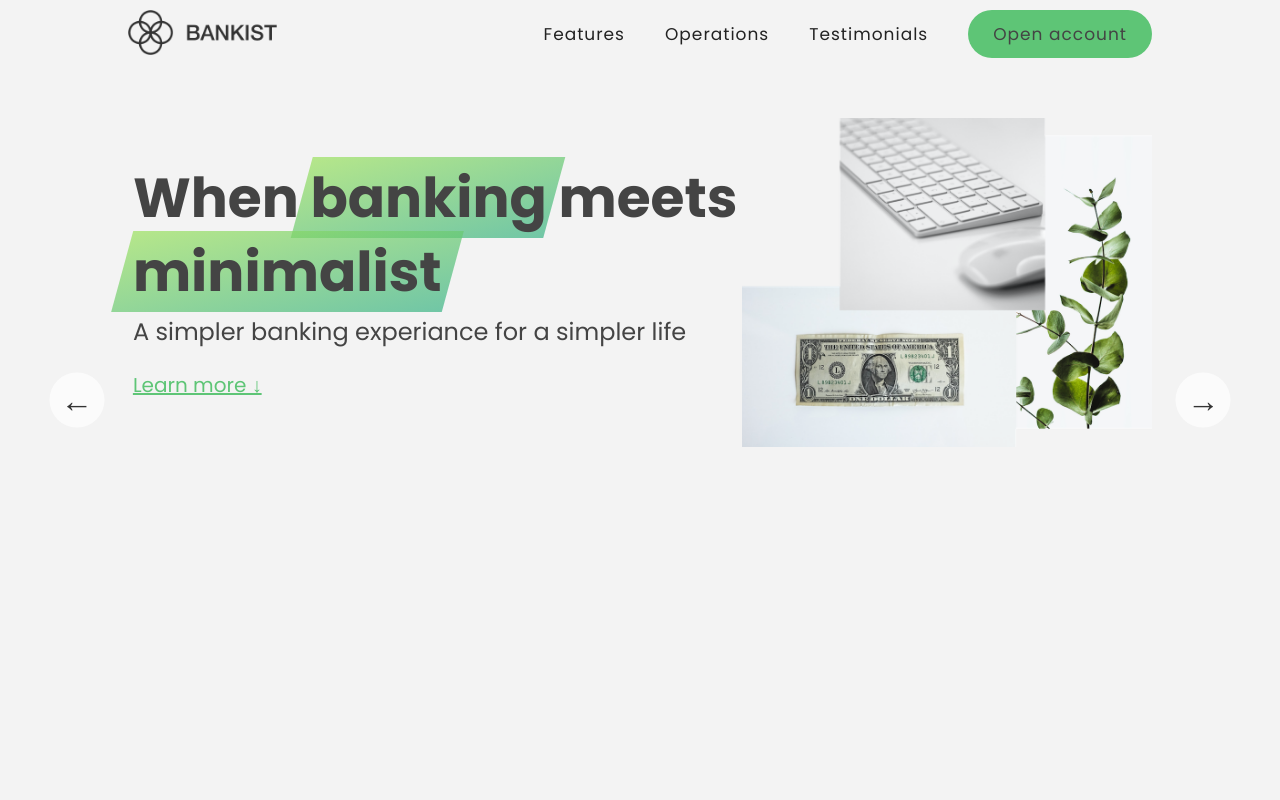
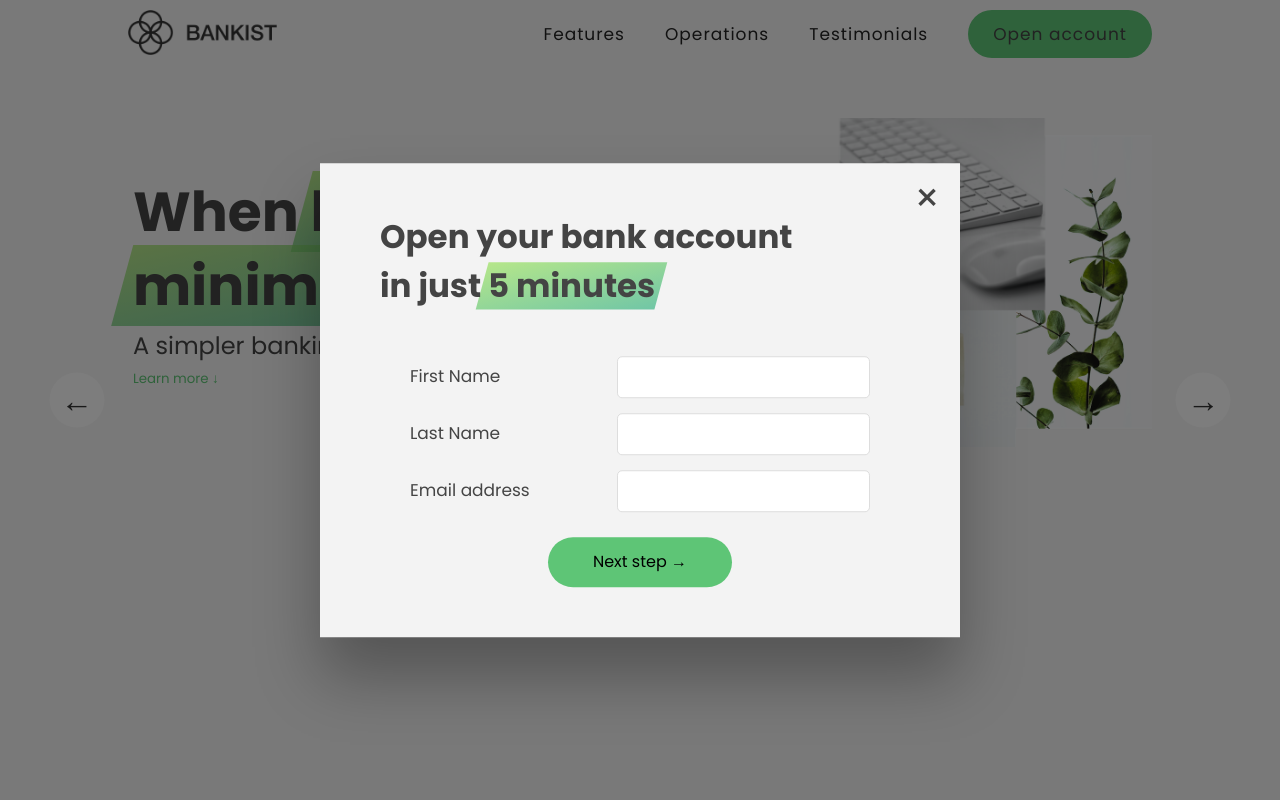
Before and after one commit to FayzullayevImomali/BankwebApp, a plain HTML site: page index.html in a window 1280 px wide. Both pictures are taken after a click on the link "Open account". Shown: the top 800 px of the page. Drawn offline with Linux system fonts and the light colour scheme.

Commit message:
select , get attribut, clasList

```diff
--- a/css/style.css
+++ b/css/style.css
@@ -549,3 +549,89 @@ button:focus {
 .footer__copyright {
     font-size: 1.4rem;
 }
+
+.modal {
+    position: fixed;
+    top: 50%;
+    left: 50%;
+    transform: translate(-50%, -50%);
+    max-width: 60rem;
+    background-color: #f3f3f3;
+    padding: 5rem 6rem;
+    box-shadow: 0 4rem 6rem rgba(0, 0, 0, 0.3);
+    z-index: 1000;
+    transition: all 0.5s;
+}
+
+.overlay {
+    position: fixed;
+    top: 0;
+    left: 0;
+    width: 100%;
+    height: 100%;
+    background-color: rgba(0, 0, 0, 0.5);
+    backdrop-filter: blue(4px);
+    z-index: 100;
+    transition: all 0.5s;
+}
+
+.modal__header {
+    font-size: 3.25rem;
+    margin-bottom: 4.5rem;
+    line-height: 1.5;
+}
+
+.modal__form {
+    margin: 0 3rem;
+    display: grid;
+    grid-template-columns: 1fr 1fr;
+    align-items: center;
+    gap: 1.5rem;
+}
+
+.modal__form label {
+    font-size: 1.7rem;
+   font-weight: 500;
+}
+
+
+.modal__form input {
+    font-size: 1.7rem;
+    padding: 1rem 1.5rem;
+    border: 1px solid #ddd;
+    border-radius: 0.5rem;
+}
+
+.modal__form button {
+    grid-column: 1 / span 2;
+    justify-self: center;
+    margin-top: 1rem;
+}
+
+.btn--close-modal {
+    font-family: inherit;
+    color: inherit;
+    position: absolute;
+    top: 0.5rem;
+    right: 2rem;
+    font-size: 4rem;
+    cursor: pointer;
+    border: none;
+    background: none;
+}
+
+.hidden {
+    visibility: hidden;
+    opacity: 0;
+}
+
+.cookie-message {
+    display: flex;
+    align-items: center;
+    justify-content: center;
+    width: 100%;
+    background-color: #fff;
+    color: #bbb;
+    font-size: 1.5rem;
+    font-weight: 400;
+}
--- a/index.html
+++ b/index.html
@@ -12,12 +12,12 @@
     <header class="header">
         <div class="container">
             <nav class="navbar">
-                <img src="img/logo.png" class="bank__logo" alt="Bankist logotip">
+                <img src="img/logo.png" class="bank__logo" designer="Imomali" alt="Bankist logotip">
                 <ul class="navbar__list">
                     <li class="nav__item"><a href="#" class="nav__links">Features</a></li>
                     <li class="nav__item"><a href="#" class="nav__links">Operations</a></li>
                     <li class="nav__item"><a href="#" class="nav__links">Testimonials</a></li>
-                    <li class="nav__item"><a href="#" class="nav__links nav__links--btn">Open account</a></li>
+                    <li class="nav__item"><a href="#" class="nav__links nav__links--btn btn--show-modal">Open account</a></li>
                 </ul>
             </nav>
         </div>
@@ -33,9 +33,9 @@
                         <span class="highlight">minimalist</span>
                     </h1>
                     <h4>A simpler banking experiance for a simpler life</h4>
-                    <button class="btn--text btn-scroll-to">Learn more &DownArrow;</button>
+                    <button class="btn--text btn--scroll-to">Learn more &DownArrow;</button>
                 </div>
-                <img src="img/hero.png" class="header__img" alt="Minimalist bank items">
+                <img src="img/hero.png" class="header__img" data-version-number="3.0" alt="Minimalist bank items">
             </div>
         </div>
     </header>
--- a/js/script.js
+++ b/js/script.js
@@ -0,0 +1,137 @@
+const modal = document.querySelector('.modal');
+const overlay = document.querySelector('.overlay');
+const btnCloseModal = document.querySelector('.btn--close-modal');
+const btnOpenModal = document.querySelectorAll('.btn--show-modal');
+console.log(btnOpenModal);
+
+
+const openModal = function() {
+    modal.classList.remove('hidden');
+    overlay.classList.remove('hidden');
+}
+
+const closeModal =  function () {
+    modal.classList.add('hidden');
+    overlay.classList.add('hidden');
+}
+
+btnOpenModal.forEach(btn=> btn.addEventListener('click', openModal));
+btnCloseModal.addEventListener('click', closeModal);
+overlay.addEventListener('click', btnCloseModal);
+
+document.addEventListener('keydown', function(e){
+    if(e.key === 'Escape' && !modal.classList.contains('hidden')) {
+    closeModal();
+    }
+});
+
+const btnScrollTo = document.querySelector('.btn--scroll-to');
+
+const section1 = document.querySelector('#section--1');
+
+btnScrollTo.addEventListener('click', function(e) {
+    const s1coords = section1.getBoundingClientRect();
+    console.log(s1coords);
+});
+
+
+//////////////////////////////////
+/////////////////////////////////
+
+// console.log(document.documentElement);
+// console.log(document.head);
+// console.log(document.body);
+// const allSections = document.querySelectorAll('.section');
+// console.log(allSections);
+
+// const section1 = document.getElementById('section--1');
+// const btn = document.getElementsByClassName('btn');
+// console.log(btn);
+
+
+//                             Creating elements
+
+//.insertAdjacentHTML;
+
+const header = document.querySelector('.header');
+const message = document.createElement('div');
+message.classList.add('cookie-message');
+// message.textContent = `We use cookies for improved functionality and analytics`;
+
+message.innerHTML =  `We use cookies for improved functionality and analytics.
+<button class="btn btn--close-cookie">Got it!</button>`;
+
+//header.prepend(message);
+// header.append(message);
+// prepend() method inserts a set of node objects or string objects before the
+// first child of the element
+
+//append() method inserts a set of node objects or string objects after the last
+// child
+
+//header.append(message.cloneNode(true)); // => this is copy of the element
+
+// header.before(message); // inserts element before that selectrd element
+
+//eader.after(message); // inserts element after that selectrd element
+
+
+//                                  Delete elements
+
+// document.querySelector('.btn--close-cookie').
+// addEventListener('click', function() {
+//     //message.remove()
+//     message.parentElement.removeChild(message);
+// });
+
+// console.log(message.parentElement);
+// console.log(btnCloseModal.parentElement);
+
+//                                Styles
+
+message.style.backgroundColor = '#37383d';
+message.style.width = '120%';
+
+console.log(message.style.height); //This NOT work!
+
+console.log(getComputedStyle(message).color);
+console.log(getComputedStyle(message).height);
+
+const increaseHeight = message.style.height =
+Number.parseFloat(getComputedStyle(message).height, 10) + 40 + 'px';
+
+console.log(increaseHeight);
+
+//                       Changing style.css form JS
+
+// document.documentElement.style.setProperty('--color-primary', 'orangered');
+
+//                               Attributes
+
+
+const logo = document.querySelector('.bank__logo');
+
+console.log(logo.alt);
+console.log(logo.src);
+console.log(logo.className);
+
+console.log(logo.getAttribute('designer'));
+
+console.log(logo.getAttribute('src'));
+
+const link = document.querySelector('.nav__links--btn');
+console.log(link.getAttribute('href'));
+
+//                             Date atributes
+
+const headerImg = document.querySelector('.header__img');
+
+console.log(headerImg.dataset.versionNumber);
+
+
+//                                  Clases
+
+// logo.classList.add();
+// logo.classList.remove();
+// logo.classList.toggle();
+// logo.classList.contains();
```
